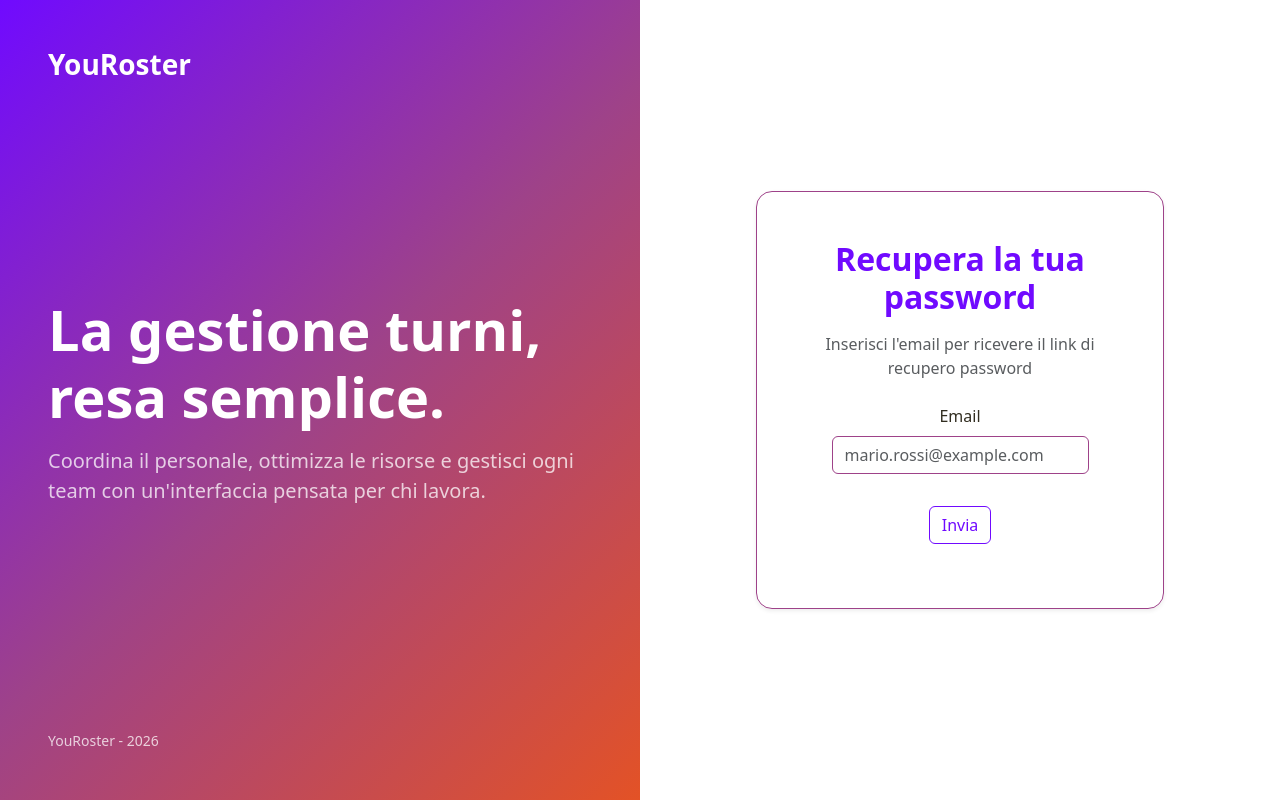
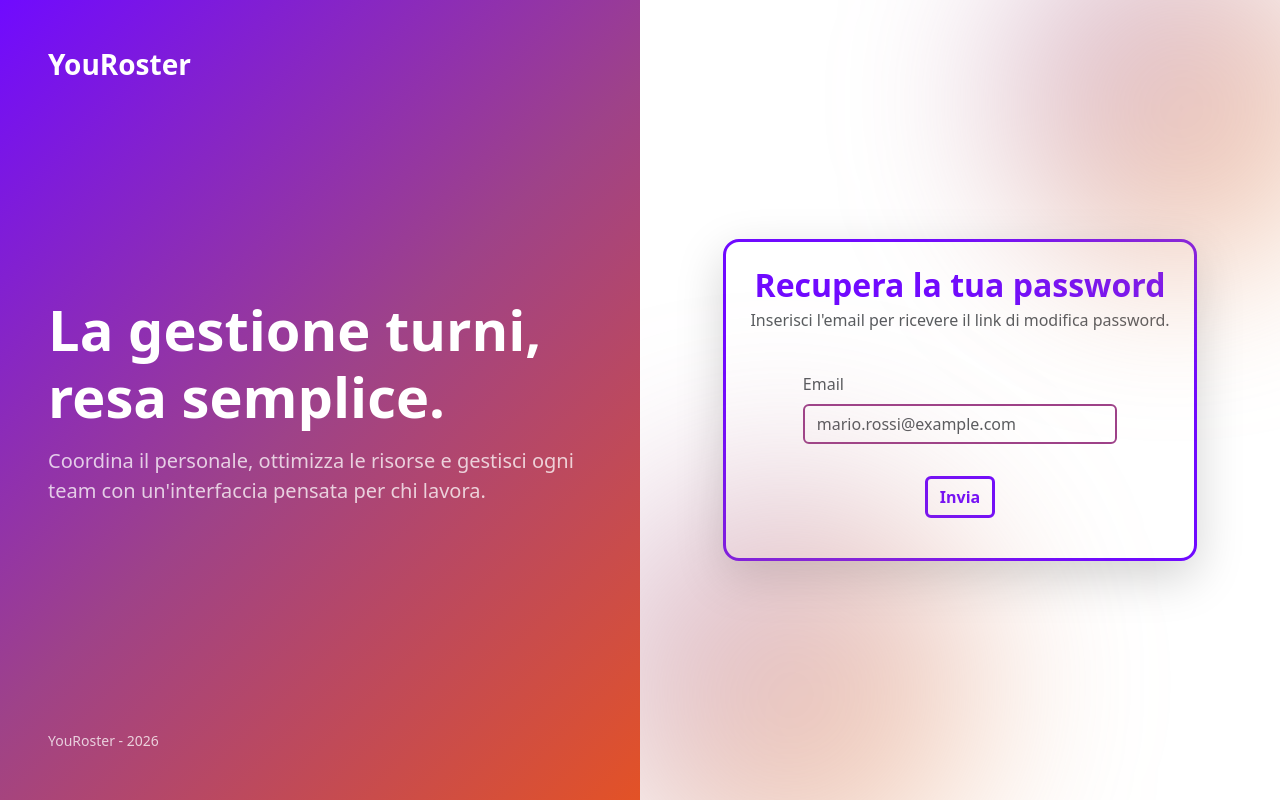
Before and after one commit to giulia-ciampa/youroster-fe, a React (Vite) app: page /forgot-password in a window 1280 px wide. Built offline with nearby package versions, Linux system fonts and the light colour scheme.

Commit message:
little style updates

```diff
--- a/src/components/ForgotPassword.tsx
+++ b/src/components/ForgotPassword.tsx
@@ -79,26 +79,40 @@ const ForgotPassword = () => {
         <Col
           xs={12}
           lg={6}
-          className="d-flex flex-column align-items-center justify-content-center background2 p-4 p-md-5"
+          className="d-flex align-items-center justify-content-center background2 p-4 p-md-5 min-vh-100 position-relative overflow-hidden"
         >
-          <div className="w-75 text-center border-lg-0 p-5 border border-1 border-secondary rounded-4 m-3 m-lg-0 shadow-sm">
+          {/* Sfumature decorative di sfondo */}
+          <div className="bg-glow-container">
+            <div className="glow-blob-1"></div>
+            <div className="glow-blob-2"></div>
+          </div>
+
+          <div className="d-flex flex-column border border-3 border-primary shadow-lg rounded-4 p-4">
             <h1 className="fs-5 text-center mb-4 d-lg-none">
               <span className="text-brand-orange fw-bold fs-1">You</span>
               <span className="text-brand-magenta fw-bold fs-1">Roster</span>
             </h1>
-            <h2 className="fw-bold mb-3 text-primary small-title">
-              Recupera la tua password
-            </h2>
-            <p className="text-muted mb-4 small-text">
-              Inserisci l'email per ricevere il link di recupero password
-            </p>
+
+            <div className="mb-4 text-center">
+              <h2 className="fw-bold mb-1 text-primary text-center small-title">
+                Recupera la tua password
+              </h2>
+              <p className="text-muted small-text">
+                Inserisci l'email per ricevere il link di modifica password.
+              </p>
+            </div>
 
             <Form onSubmit={handleSubmit}>
-              <div className="d-flex flex-column align-items-center">
-                <Form.Group className="mb-3" controlId="formEmail">
-                  <Form.Label className="text-dark">Email</Form.Label>
+              <div className="d-flex justify-content-center">
+                <Form.Group
+                  className=" text-start mb-3 w-75"
+                  controlId="formEmail"
+                >
+                  <Form.Label className="text-muted small-text">
+                    Email
+                  </Form.Label>
                   <Form.Control
-                    className="border border-1 border-secondary"
+                    className="border border-2 border-secondary"
                     type="email"
                     placeholder="mario.rossi@example.com"
                     value={email}
@@ -111,8 +125,10 @@ const ForgotPassword = () => {
                   />
                 </Form.Group>
               </div>
+
               <div className="d-flex justify-content-center mt-3">
                 <Button
+                  className="border border-3 border-primary fw-bold small-text"
                   variant="outline-primary"
                   type="submit"
                   disabled={isLoading}
--- a/src/components/Login.tsx
+++ b/src/components/Login.tsx
@@ -97,14 +97,20 @@ const Login = () => {
         <Col
           xs={12}
           lg={6}
-          className="d-flex align-items-center justify-content-center background2 p-4 p-md-5 min-vh-100"
+          className="d-flex align-items-center justify-content-center background2 p-4 p-md-5 min-vh-100 position-relative overflow-hidden"
         >
-          <div className="d-flex flex-column">
+          {/* Sfumature decorative di sfondo */}
+          <div className="bg-glow-container">
+            <div className="glow-blob-1"></div>
+            <div className="glow-blob-2"></div>
+          </div>
+
+          <div className="d-flex flex-column position-relative z-1 w-100">
             <h1 className="fs-5 text-center mb-4 d-lg-none">
               <span className="text-brand-orange fw-bold fs-1">You</span>
               <span className="text-brand-magenta fw-bold fs-1">Roster</span>
             </h1>
-            <div className="w-100" style={{ maxWidth: "420px" }}>
+            <div className="w-100">
               <div className="mb-4 text-center text-lg-start">
                 <h2 className="fw-bold mb-1 text-primary text-center small-title">
                   Bentornato
@@ -114,7 +120,8 @@ const Login = () => {
                 </p>
               </div>
 
-              <div className="mt-4">
+              <div className="border border-3 border-primary mt-4 p-4 rounded-4 shadow-lg">
+                <div>
                   <div className="avatar-circle bg-light d-flex justify-content-center align-items-center">
                     {userPhoto ? (
                       <img
@@ -148,16 +155,15 @@ const Login = () => {
                     </div>
                   )}
                 </div>
-            </div>
 
                 <Form onSubmit={handleSubmit}>
                   <div className="d-flex flex-column align-items-center">
                     <Form.Group className="mb-3 w-75" controlId="formEmail">
-                  <Form.Label className="text-dark small-text">
+                      <Form.Label className="text-muted small-text">
                         Email
                       </Form.Label>
                       <Form.Control
-                    className="border border-1 border-secondary"
+                        className="border border-2 border-secondary"
                         type="email"
                         placeholder="mario.rossi@example.com"
                         value={email}
@@ -171,11 +177,11 @@ const Login = () => {
                     </Form.Group>
 
                     <Form.Group className="mb-3 w-75" controlId="formPassword">
-                  <Form.Label className="text-dark small-text">
+                      <Form.Label className="text-muted small-text">
                         Password
                       </Form.Label>
                       <Form.Control
-                    className="border border-1 border-secondary"
+                        className="border border-2 border-secondary"
                         type="password"
                         placeholder="password"
                         value={password}
@@ -189,7 +195,7 @@ const Login = () => {
                       {error.includes("Credenziali non valide") && (
                         <a
                           href="/forgot-password"
-                      className="text-warning text-decoration-underline"
+                          className="text-warning text-decoration-underline small-text"
                         >
                           Password dimenticata?
                         </a>
@@ -199,6 +205,7 @@ const Login = () => {
 
                   <div className="d-flex justify-content-center mt-3">
                     <Button
+                      className="border border-3 border-primary fw-bold small-text"
                       variant="outline-primary"
                       type="submit"
                       disabled={isLoading}
@@ -208,6 +215,8 @@ const Login = () => {
                   </div>
                 </Form>
               </div>
+            </div>
+          </div>
         </Col>
       </Row>
     </Container>
--- a/src/components/Registration.tsx
+++ b/src/components/Registration.tsx
@@ -150,14 +150,20 @@ const Registration = () => {
         <Col
           xs={12}
           lg={6}
-          className="d-flex flex-column align-items-center justify-content-start background2 p-4 p-md-5 overflow-auto vh-100"
+          className="d-flex flex-column align-items-center justify-content-start background2 p-4 p-md-5 overflow-auto vh-100 position-relative overflow-hidden"
         >
+          {/* Sfumature decorative di sfondo */}
+          <div className="bg-glow-container">
+            <div className="glow-blob-1"></div>
+            <div className="glow-blob-2"></div>
+          </div>
+
           <div className="d-flex flex-column">
             <h1 className="fs-5 text-center mb-4 d-lg-none">
               <span className="text-brand-orange fw-bold fs-1">You</span>
               <span className="text-brand-magenta fw-bold fs-1">Roster</span>
             </h1>
-            <div className="w-100" style={{ maxWidth: "420px" }}>
+            <div className="w-100">
               <div className="mb-4 text-center text-lg-start">
                 <h2 className="fw-bold mb-1 text-primary text-center small-title">
                   Benvenuto
--- a/src/components/RegistrationPending.tsx
+++ b/src/components/RegistrationPending.tsx
@@ -43,8 +43,14 @@ const RegistrationPending = () => {
         <Col
           xs={12}
           lg={6}
-          className="d-flex flex-column align-items-center justify-content-center background2 p-4 p-md-5"
+          className="d-flex flex-column align-items-center justify-content-center background2 p-4 p-md-5 position-relative overflow-hidden"
         >
+          {/* Sfumature decorative di sfondo */}
+          <div className="bg-glow-container">
+            <div className="glow-blob-1"></div>
+            <div className="glow-blob-2"></div>
+          </div>
+
           <div className="w-75 text-center border-lg-0 p-5 border border-1 border-secondary rounded-4 m-3 m-lg-0 shadow-sm">
             <h1 className="fs-5 text-center mb-4 d-lg-none">
               <span className="text-brand-orange fw-bold fs-1">You</span>
--- a/src/components/ResetPassword.tsx
+++ b/src/components/ResetPassword.tsx
@@ -133,9 +133,15 @@ const ResetPassword = () => {
         <Col
           xs={12}
           lg={6}
-          className="d-flex flex-column align-items-center justify-content-center background2 p-4 p-md-5"
+          className="d-flex flex-column align-items-center justify-content-center background2 p-4 p-md-5 position-relative overflow-hidden"
         >
-          <div className="w-75 text-center border-lg-0 p-5 border border-1 border-secondary rounded-4 m-3 m-lg-0 shadow-sm">
+          {/* Sfumature decorative di sfondo */}
+          <div className="bg-glow-container">
+            <div className="glow-blob-1"></div>
+            <div className="glow-blob-2"></div>
+          </div>
+
+          <div className="w-75 text-center border-lg-0 p-5 border border-3 border-primary rounded-4 m-3 m-lg-0 shadow-lg">
             <h1 className="fs-5 text-center mb-4 d-lg-none">
               <span className="text-brand-orange fw-bold fs-1">You</span>
               <span className="text-brand-magenta fw-bold fs-1">Roster</span>
@@ -152,7 +158,7 @@ const ResetPassword = () => {
             )}
 
             {!token ? (
-              <div className="text-warning text-center small-text">
+              <div className="text-warning text-center small-text rounded-2 border border-1 border-warning">
                 Non sei abilitato ad accedere a questa pagina.
               </div>
             ) : error.includes("recupero") ? (
@@ -160,10 +166,12 @@ const ResetPassword = () => {
               <Form onSubmit={handleResendEmail}>
                 <div className="d-flex flex-column align-items-center">
                   <Form.Group
-                    className="mb-3 w-75"
+                    className="mb-3 w-75 text-start"
                     controlId="formRecoveryEmail"
                   >
-                    <Form.Label className="text-dark">Email</Form.Label>
+                    <Form.Label className="text-dark small-text">
+                      Email
+                    </Form.Label>
                     <Form.Control
                       className="border border-1 border-secondary"
                       type="email"
@@ -188,12 +196,15 @@ const ResetPassword = () => {
               // --- FORM ORIGINALE PER IL RESET DELLA PASSWORD ---
               <Form onSubmit={handleSubmit}>
                 <div className="d-flex flex-column align-items-center">
-                  <Form.Group className="mb-3 w-75" controlId="formNewPassword">
-                    <Form.Label className="text-dark">
+                  <Form.Group
+                    className="mb-3 w-75 text-start"
+                    controlId="formNewPassword"
+                  >
+                    <Form.Label className="text-muted small-text">
                       Nuova password
                     </Form.Label>
                     <Form.Control
-                      className="border border-1 border-secondary"
+                      className="border border-2 border-secondary"
                       type="password"
                       placeholder="Nuova password"
                       value={newPassword}
@@ -206,14 +217,14 @@ const ResetPassword = () => {
                   </Form.Group>
 
                   <Form.Group
-                    className="mb-3 w-75"
+                    className="mb-3 w-75 text-start"
                     controlId="formConfirmPassword"
                   >
-                    <Form.Label className="text-dark">
+                    <Form.Label className="text-muted small-text">
                       Conferma nuova password
                     </Form.Label>
                     <Form.Control
-                      className="border border-1 border-secondary"
+                      className="border border-2 border-secondary"
                       type="password"
                       placeholder="Conferma password"
                       value={confirmPassword}
@@ -228,6 +239,7 @@ const ResetPassword = () => {
 
                 <div className="d-flex justify-content-center mt-3">
                   <Button
+                    className="border border-3 border-primary fw-bold small-text"
                     variant="outline-primary"
                     type="submit"
                     disabled={isLoading}
--- a/src/styles/login.css
+++ b/src/styles/login.css
@@ -28,16 +28,15 @@
 .form-control:-webkit-autofill:hover,
 .form-control:-webkit-autofill:focus,
 .form-control:-webkit-autofill:active {
-  -webkit-box-shadow: 0 0 0 30px #ffffff inset !important; /* Metti il colore dello sfondo del tuo input al posto di #ffffff se è diverso */
+  -webkit-box-shadow: 0 0 0 30px #ffffff inset !important;
   -webkit-text-fill-color: #252218 !important; /* Colore del testo digitato */
   transition: background-color 5000s ease-in-out 0s;
 }
 
-/* Se vuoi personalizzare anche quando il campo è semplicemente in focus */
 .form-control:focus {
-  background-color: #ffffff !important; /* Forza lo sfondo bianco o trasparente */
-  border-color: #3b008f !important;
-  box-shadow: none !important; /* Rimuove l'alone azzurro di Bootstrap se non ti piace */
+  background-color: #ffffff !important;
+  border-color: #700aff !important;
+  box-shadow: none !important; /* Rimuove l'alone azzurro*/
 }
 
 @media (max-width: 576px) {
```
Lines whose indentation alone changed are shown as unchanged.
